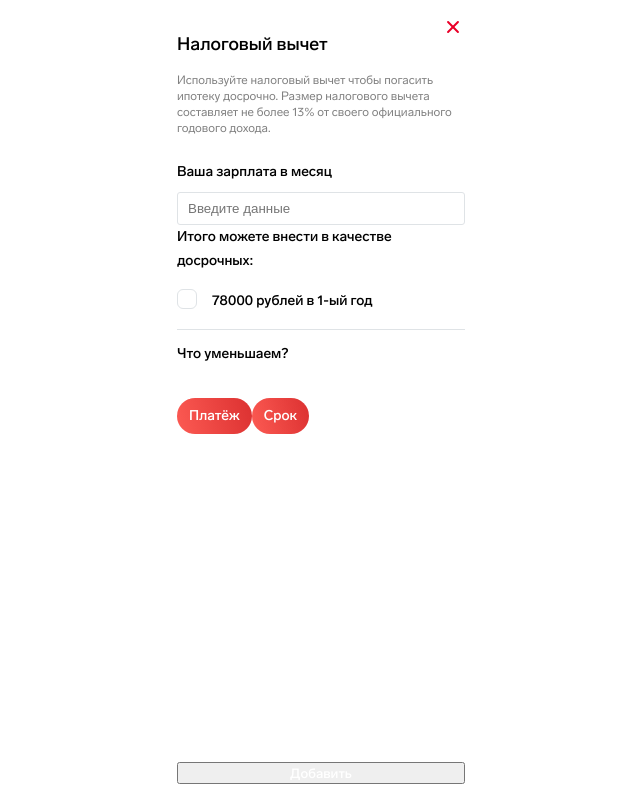
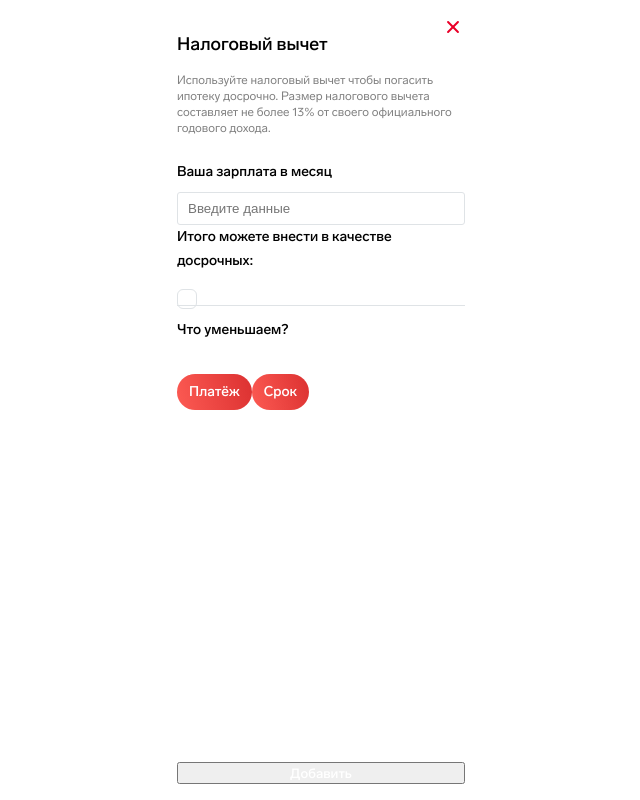
Before and after one commit to mikhailkaryamin/kodix, a React (Create React App) app: page / in a window 1280 px wide. Both pictures are taken after a click on the button "Налоговый вычет". Shown: the whole page, without its empty margins (319-959 px from the left). Built offline with nearby package versions, Linux system fonts and the light colour scheme.

Commit message:
fix(Checkbox): add children instead label prop

```diff
--- a/src/components/Checkbox/Checkbox.tsx
+++ b/src/components/Checkbox/Checkbox.tsx
@@ -1,16 +1,18 @@
 import React from 'react';
 
 type Props = {
+  children: JSX.Element;
+  isDisabled: boolean;
   className?: string;
-  label: string;
   prefix: string;
 }
 
-const Checkbox: React.FC<Props> = ({ className, label, prefix }: Props) => {
+const Checkbox: React.FC<Props> = ({ children, isDisabled, className, prefix }: Props) => {
   return (
     <label className={`checkbox checkbox--${prefix} ${className ? `${className}` : ``}`}>
-      {label}
+      {children}
       <input
+        disabled={isDisabled}
         className="checkbox__input"
         type="checkbox"
       />
```
